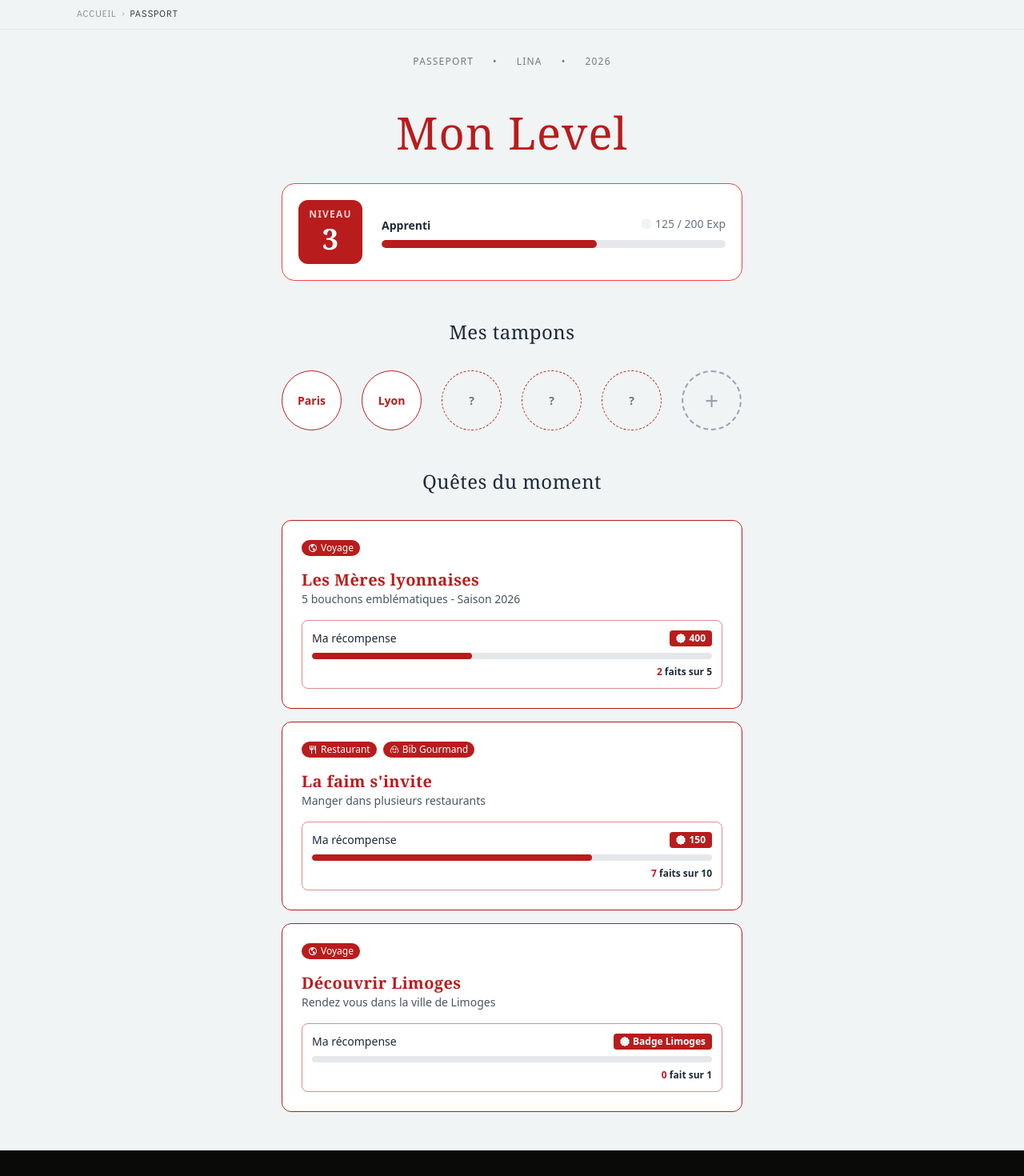
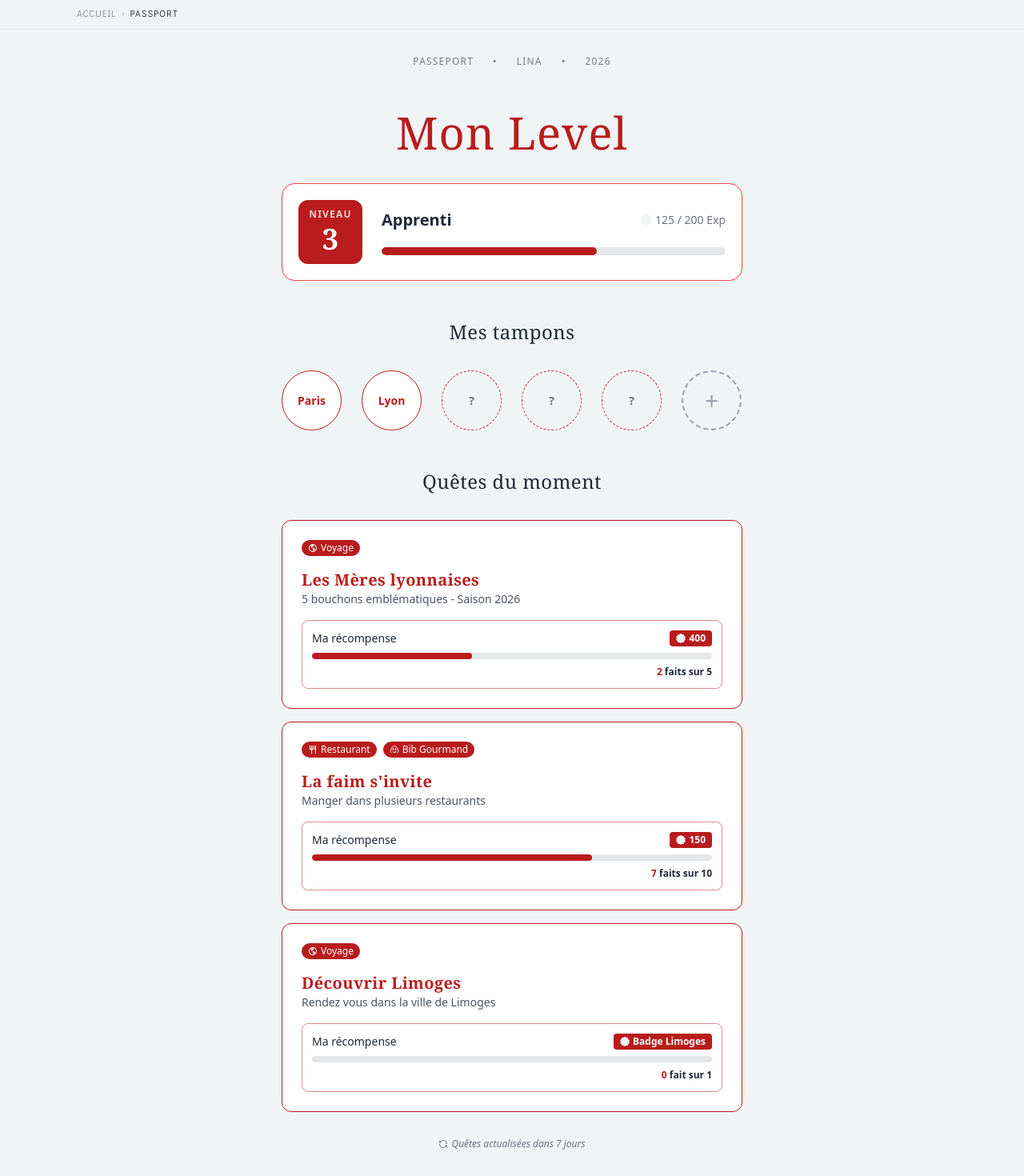
Before and after one commit to Antony35/guide-michelin, a Nuxt app: page /passport in a window 1280 px wide. Shown: the part 83-1553 px from the top of the page at 80% size. Before the commit the page ends 1521 px from the top, so only its background shows below. Built offline with nearby package versions, Linux system fonts and the light colour scheme; what v-calendar would draw is missing.

Commit message:
Ajout texte d'update dans profil

```diff
--- a/app/components/passport/LevelCard.vue
+++ b/app/components/passport/LevelCard.vue
@@ -46,9 +46,9 @@ const generateGrade = (level: number) => {
       <span class="font-serif text-4xl font-semibold leading-tight">{{ level }}</span>
     </div>
 
-    <div class="flex w-full flex-col gap-2">
+    <div class="flex w-full flex-col gap-5">
       <div class="flex items-baseline justify-between">
-        <span class="font-sans text-sm font-semibold text-gray-800">{{ generateGrade(level) }}</span>
+        <span class="font-sans text-xl font-semibold text-gray-800">{{ generateGrade(level) }}</span>
         <span class="flex items-center gap-1 font-sans text-sm font-medium text-gray-500">
           <img :src="expIcon" alt="Icône d'expérience" class="h-3.5 w-3.5">
           {{ currentExp }} / {{ nextLevelExp }} Exp
--- a/app/pages/passport/index.vue
+++ b/app/pages/passport/index.vue
@@ -64,6 +64,10 @@ const breadCrumbItems = ref([
     <section class="mx-auto max-w-xl">
       <h2 class="mb-8 text-center font-serif text-2xl font-normal">Quêtes du moment</h2>
       <QuestCard :quests="quests" />
+      <span class="flex gap-1 items-center justify-center mt-8 text-center block italic text-xs text-gray-500">
+        <img src="../../assets/reload.svg" alt="Icon reload">
+        Quêtes actualisées dans 7 jours
+      </span>
     </section>
 
     <BadgesModal v-if="isModalOpen" @close="isModalOpen = false" />
```
Also changed, not shown: app/assets/reload.svg (added).
